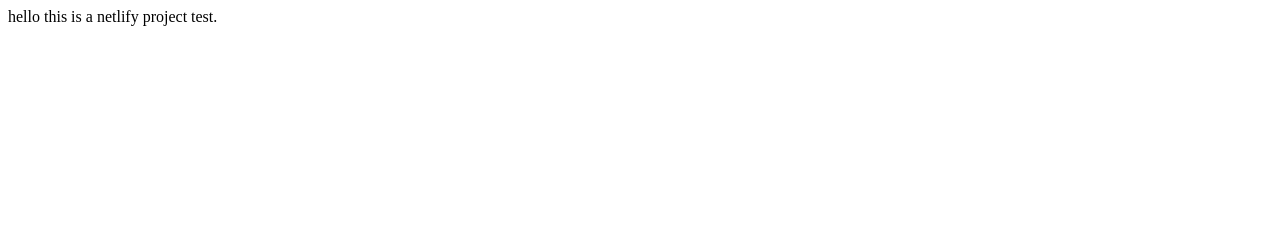
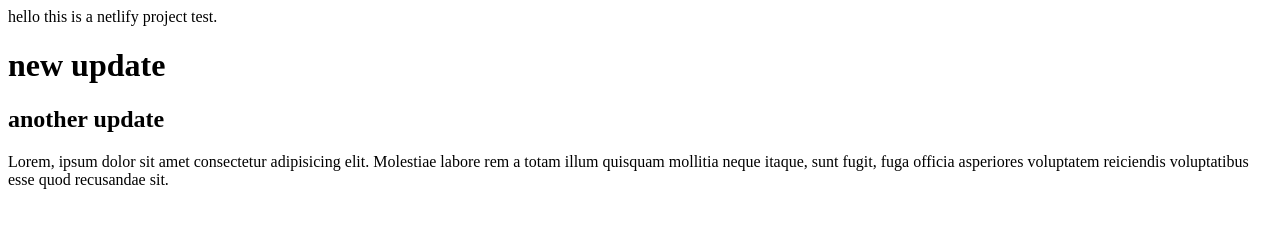
Before and after one commit to CodingErik/testNetlify, a plain HTML site: page index.html in a window 1280 px wide. Drawn offline with Linux system fonts and the light colour scheme.

Commit message:
adding more

```diff
--- a/index.html
+++ b/index.html
@@ -7,5 +7,14 @@
 </head>
 <body>
     hello this is a netlify project test.
+
+    <h1>new update </h1>
+
+    <h2>another update </h2>
+
+
+    <p>Lorem, ipsum dolor sit amet consectetur adipisicing elit. Molestiae labore rem a totam illum quisquam mollitia neque itaque, sunt fugit, fuga officia asperiores voluptatem reiciendis voluptatibus esse quod recusandae sit.</p>
+
+
 </body>
 </html>
```
